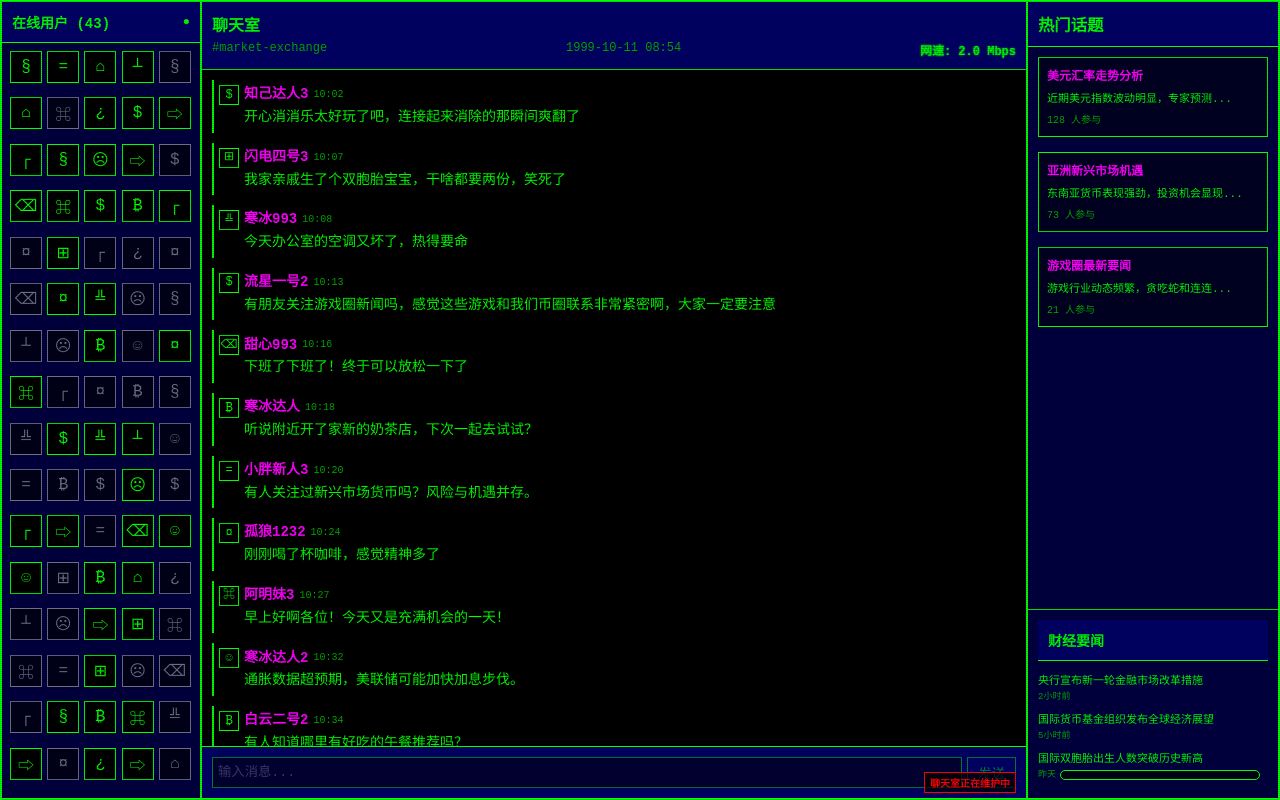
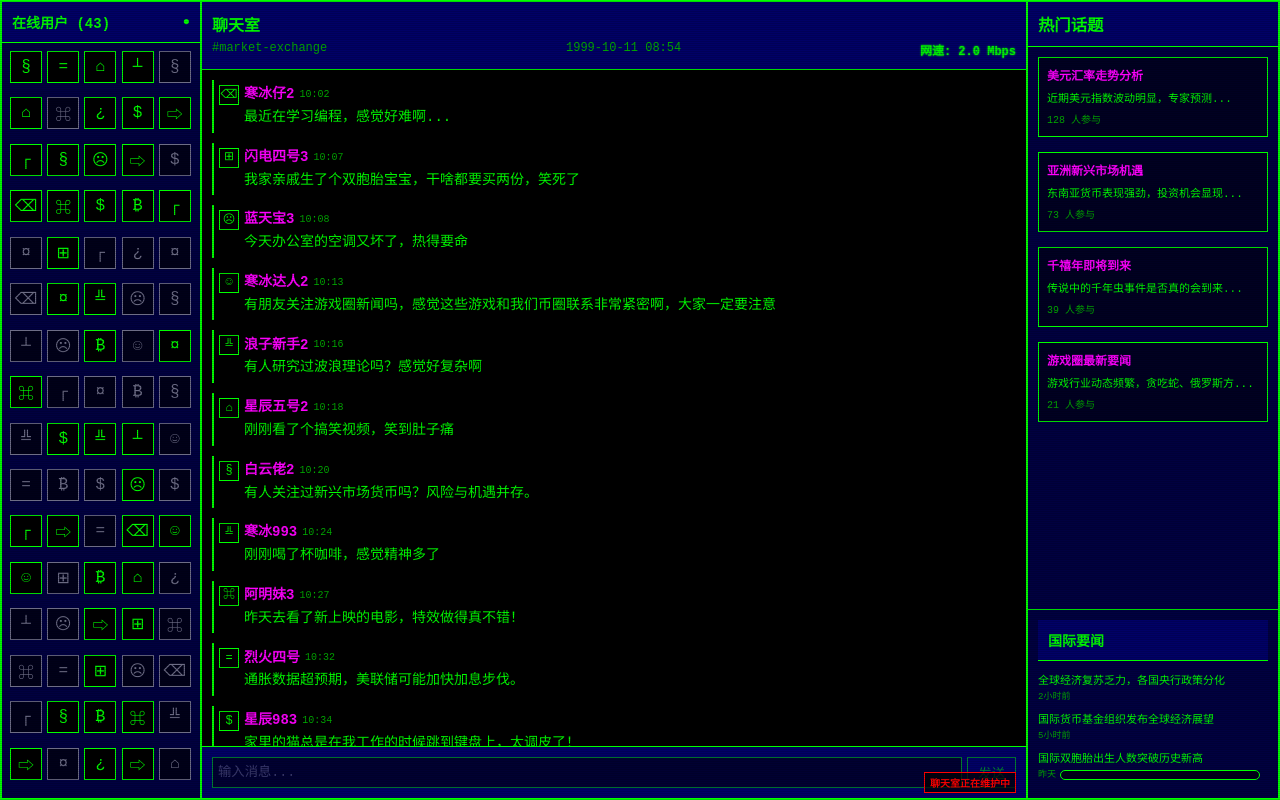
Before and after one commit to wangwangwang23333/2025-chat-room, a plain HTML site: page index.html in a window 1280 px wide. Drawn offline with Linux system fonts and the light colour scheme.

Commit message:
add code

```diff
--- a/index.html
+++ b/index.html
@@ -57,16 +57,21 @@
                     <span class="topic-meta">73 人参与</span>
                 </div>
                 <div class="topic-item">
+                    <h4>千禧年即将到来</h4>
+                    <p>传说中的千年虫事件是否真的会到来...</p>
+                    <span class="topic-meta">39 人参与</span>
+                </div>
+                <div class="topic-item">
                     <h4>游戏圈最新要闻</h4>
-                    <p>游戏行业动态频繁，贪吃蛇和连连...</p>
+                    <p>游戏行业动态频繁，贪吃蛇、俄罗斯方...</p>
                     <span class="topic-meta">21 人参与</span>
                 </div>
             </div>
             <div class="news-section">
-                <h3>财经要闻</h3>
+                <h3>国际要闻</h3>
                 <div class="news-list">
                     <div class="news-item">
-                        <p>央行宣布新一轮金融市场改革措施</p>
+                        <p>全球经济复苏乏力，各国央行政策分化</p>
                         <span>2小时前</span>
                     </div>
                     <div class="news-item">
--- a/script.js
+++ b/script.js
@@ -28,9 +28,9 @@ const usernameSuffixes=['66','88','99','95','98','00','123','321','哥','姐','
 // 必须保证有人发送的消息模版
 const mandatoryMessageTemplates = [
     '有朋友关注游戏圈新闻吗，感觉这些游戏和我们币圈联系非常紧密啊，大家一定要注意',
-    '开心消消乐太好玩了吧，连接起来消除的那瞬间爽翻了',
+    '最近在学习编程，感觉好难啊...',
     '今天办公室的空调又坏了，热得要命',
-    '我家亲戚生了个双胞胎宝宝，干啥都要两份，笑死了'
+    '我家亲戚生了个双胞胎宝宝，干啥都要买两份，笑死了'
 ]
 
 // 多样化的聊天消息模板
@@ -73,7 +73,6 @@ const chatTemplates = [
     '有人知道哪里有好吃的午餐推荐吗？',
     '周末计划去爬山，有没有一起的？',
     '刚刚看到一个有趣的市场分析报告，分享给大家',
-    '最近在学习编程，感觉好难啊...',
     '今天的交易量怎么这么低？市场很平静',
     '有人在用新的交易软件吗？体验如何？',
     '刚刚电脑突然死机，差点丢失重要数据！',
```
